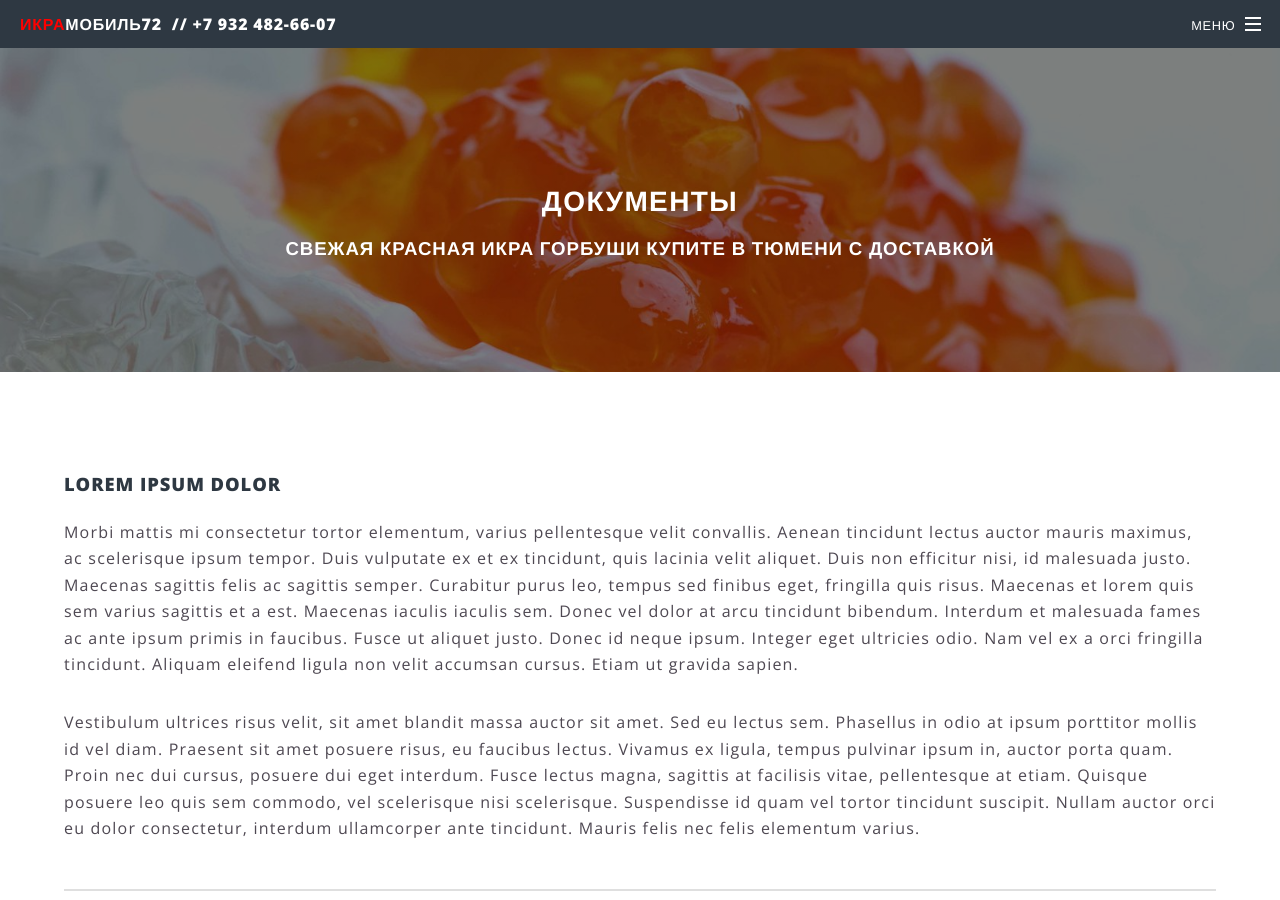
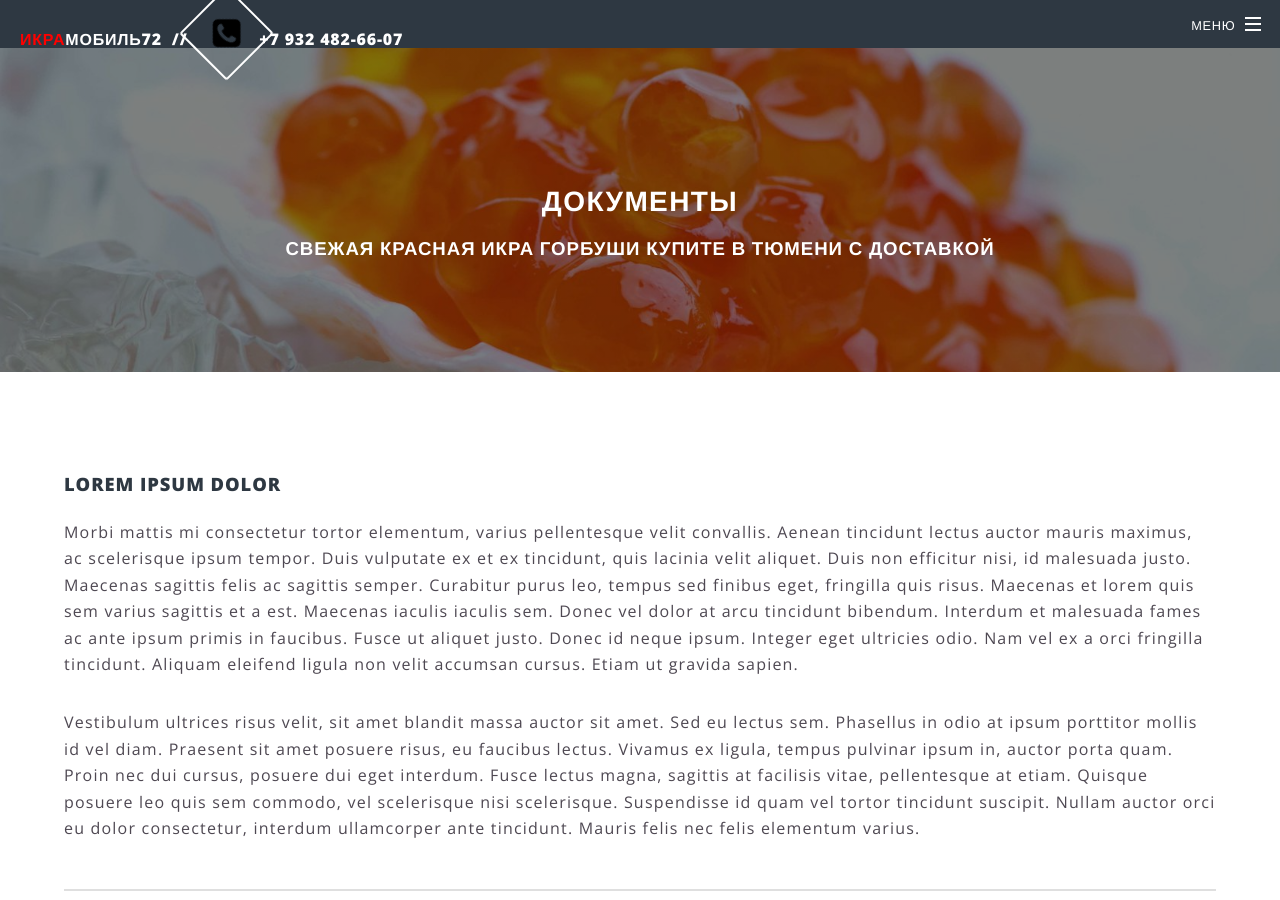
Before and after one commit to ikraman72/ikraman72.github.io, a Jekyll site: the page built from generic.html, in a window 1280 px wide and 900 px high. Built offline with Jekyll 4.4.1, drawn with Linux system fonts in a browser that asks for light colours.

Commit message:
Update header.html

```diff
--- a/_includes/header.html
+++ b/_includes/header.html
@@ -1,6 +1,6 @@
 <!-- Header -->
 <header id="header"{% if page.layout == 'landing' %} class="alt"{% endif %}>
-<h1><a href="tel:+79324826607"><span style=color:#ff0000;>ИКРА</span>МОБИЛЬ72&nbsp;&nbsp;//&nbsp;+7&nbsp;932&nbsp;482-66-07</a></h1>
+<h1><a href="tel:+79324826607"><span style=color:#ff0000;>ИКРА</span>МОБИЛЬ72&nbsp;&nbsp;//&nbsp;<span class="icon fa-phone-square major style1"></span>+7&nbsp;932&nbsp;482-66-07</a></h1>
   <nav id="nav">
     <ul>
       <li class="special">
```
